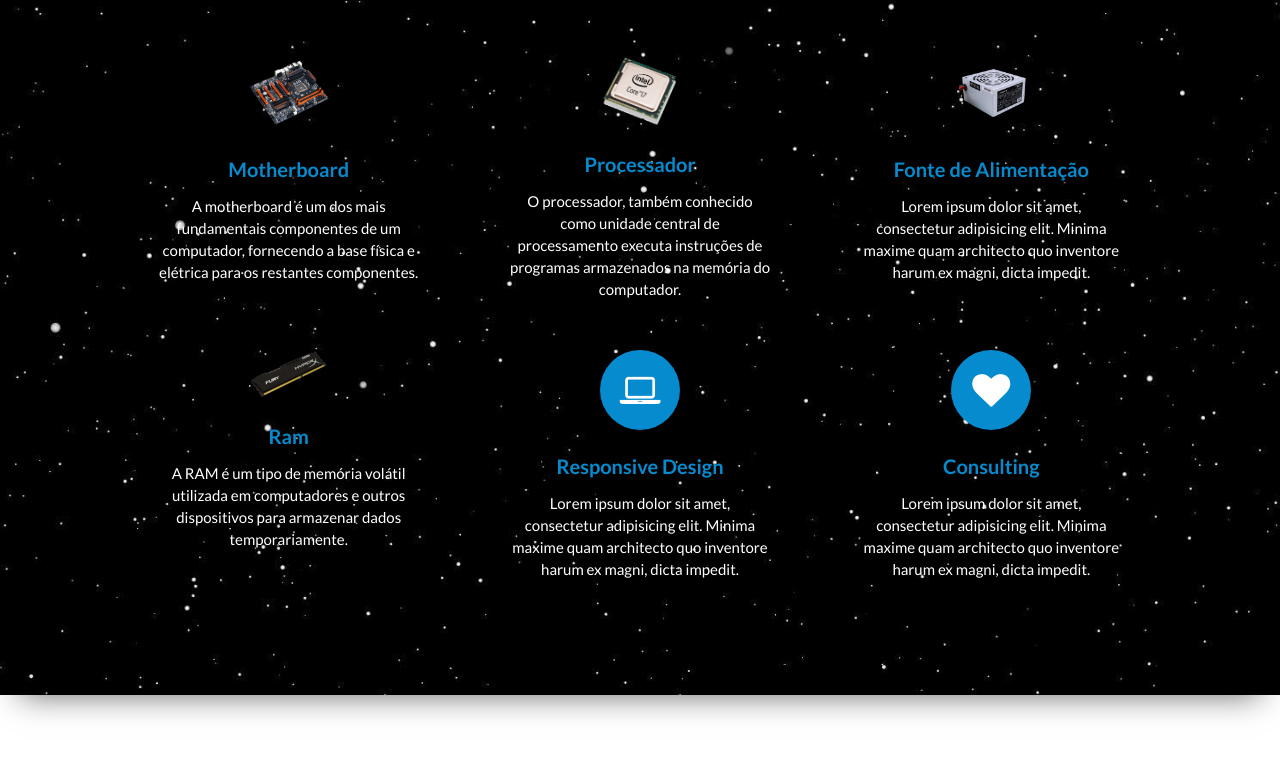
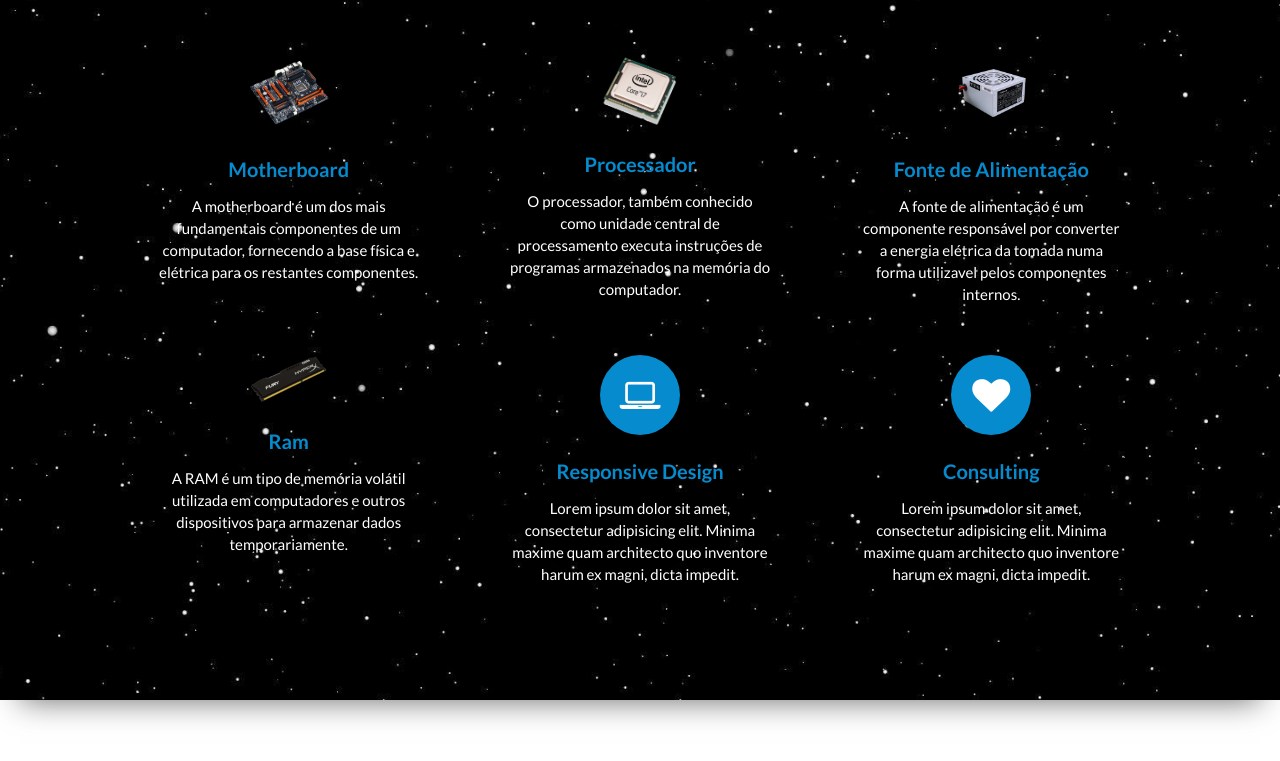
Before and after one commit to Triggerzada/EstruturaInterna, a plain HTML site: page index.html in a window 1280 px wide. Shown: the part 955-1716 px from the top of the page. Drawn offline with Linux system fonts and the light colour scheme; some packages are replaced by stand-ins of ours; files whose address does not match are found by name; a web font is replaced by a local one.

Commit message:
Defenição de Fonte de Alimentação

```diff
--- a/index.html
+++ b/index.html
@@ -125,7 +125,7 @@
                     <div class="col-sm-12 col-md-4 service">
                         <img src="/img/fonte.png" width="80px">
                         <h4 class="service-heading">Fonte de Alimentação</h4>
-                        <p class="text-services">Lorem ipsum dolor sit amet, consectetur adipisicing elit. Minima maxime quam architecto quo inventore harum ex magni, dicta impedit.</p>
+                        <p class="text-services">A fonte de alimentação é um componente responsável por converter a energia elétrica da tomada numa forma utilizavel pelos componentes internos.</p>
                     </div>
                 </div>
 
```
